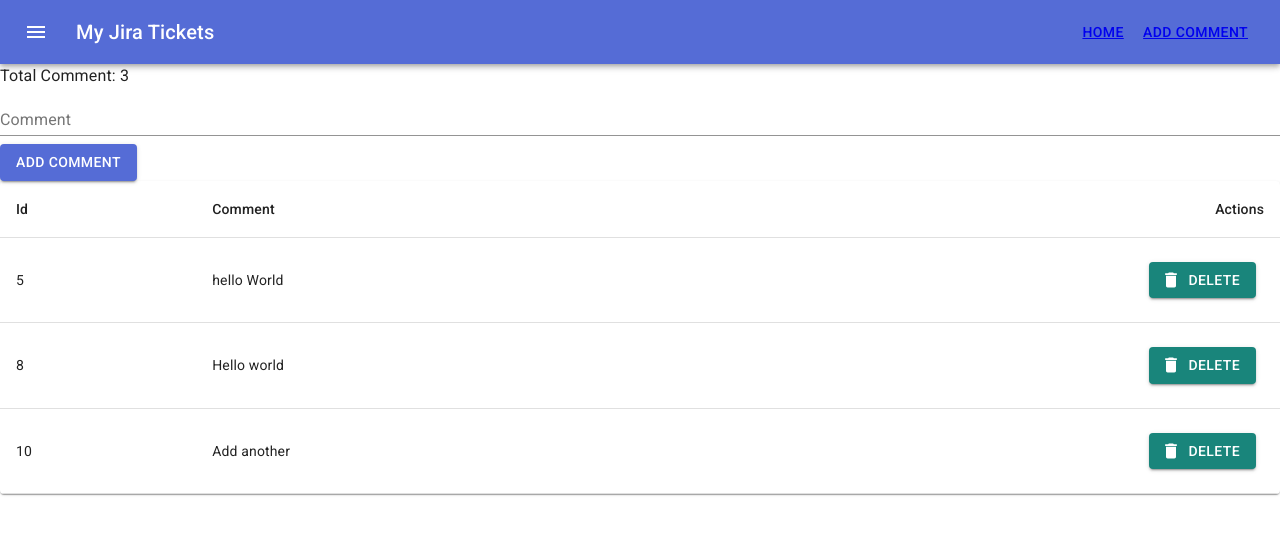
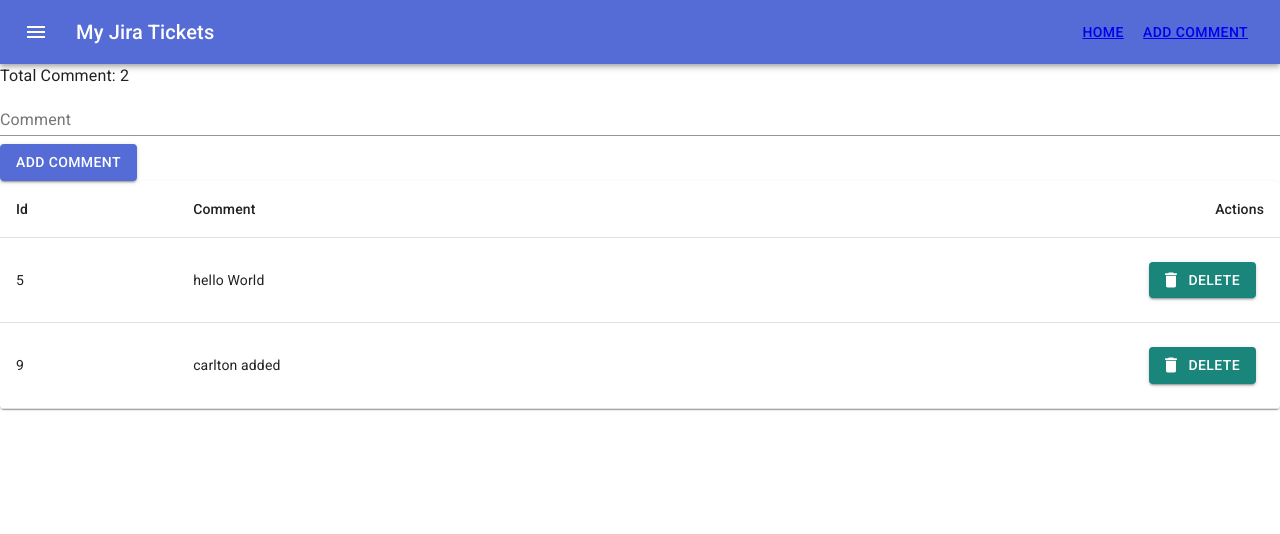
Before and after one commit to carltonj2000/react-swr, a Next.js app: page / in a window 1280 px wide. Shown: the top 534 px of the page. Built offline with nearby package versions, Linux system fonts and the light colour scheme; data requests are answered from the project's data file.

Commit message:
Add swr mutate for add/delete comment

```diff
--- a/db.json
+++ b/db.json
@@ -5,12 +5,8 @@
       "id": 5
     },
     {
-      "comment": "Hello world",
-      "id": 8
-    },
-    {
-      "comment": "Add another",
-      "id": 10
+      "comment": "carlton added",
+      "id": 9
     }
   ]
 }
--- a/pages/index.tsx
+++ b/pages/index.tsx
@@ -1,6 +1,6 @@
 import React from "react";
 import Head from "next/head";
-import useSWR, { trigger } from "swr";
+import useSWR, { mutate } from "swr";
 
 import { makeStyles, Theme, createStyles } from "@material-ui/core/styles";
 import {
@@ -37,12 +37,15 @@
   const { data: jiras } = useSWR("http://localhost:4001/comments");
   const handleDelete = async (id) => {
     const result = await deleteComment(id);
-    trigger("http://localhost:4001/comments");
+    mutate(
+      "http://localhost:4001/comments",
+      jiras.filter((jira) => jira.id !== id)
+    );
   };
 
   const handleAdd = async (values) => {
     const result = await addComment(values);
-    trigger("http://localhost:4001/comments");
+    mutate("http://localhost:4001/comments", [...jiras, result.comment]);
     return result.status;
   };
 
```
